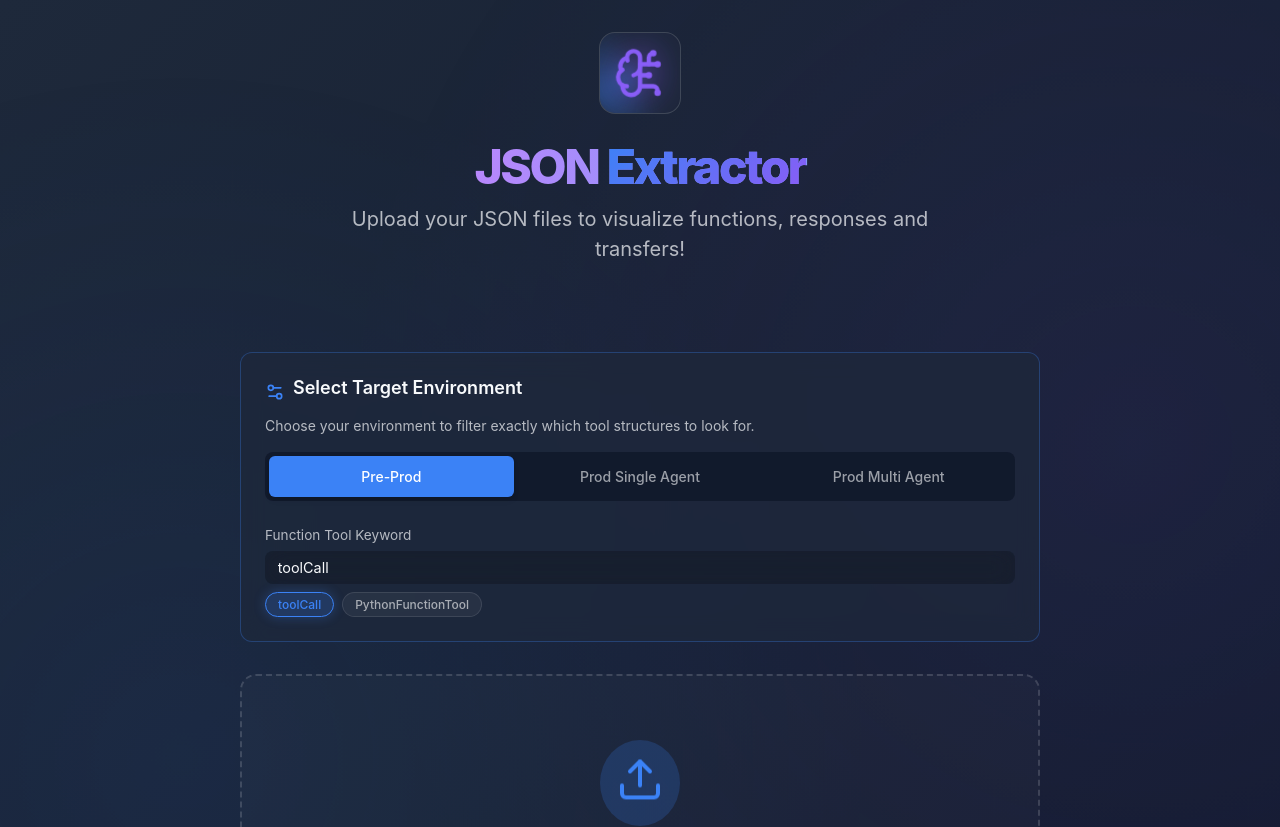
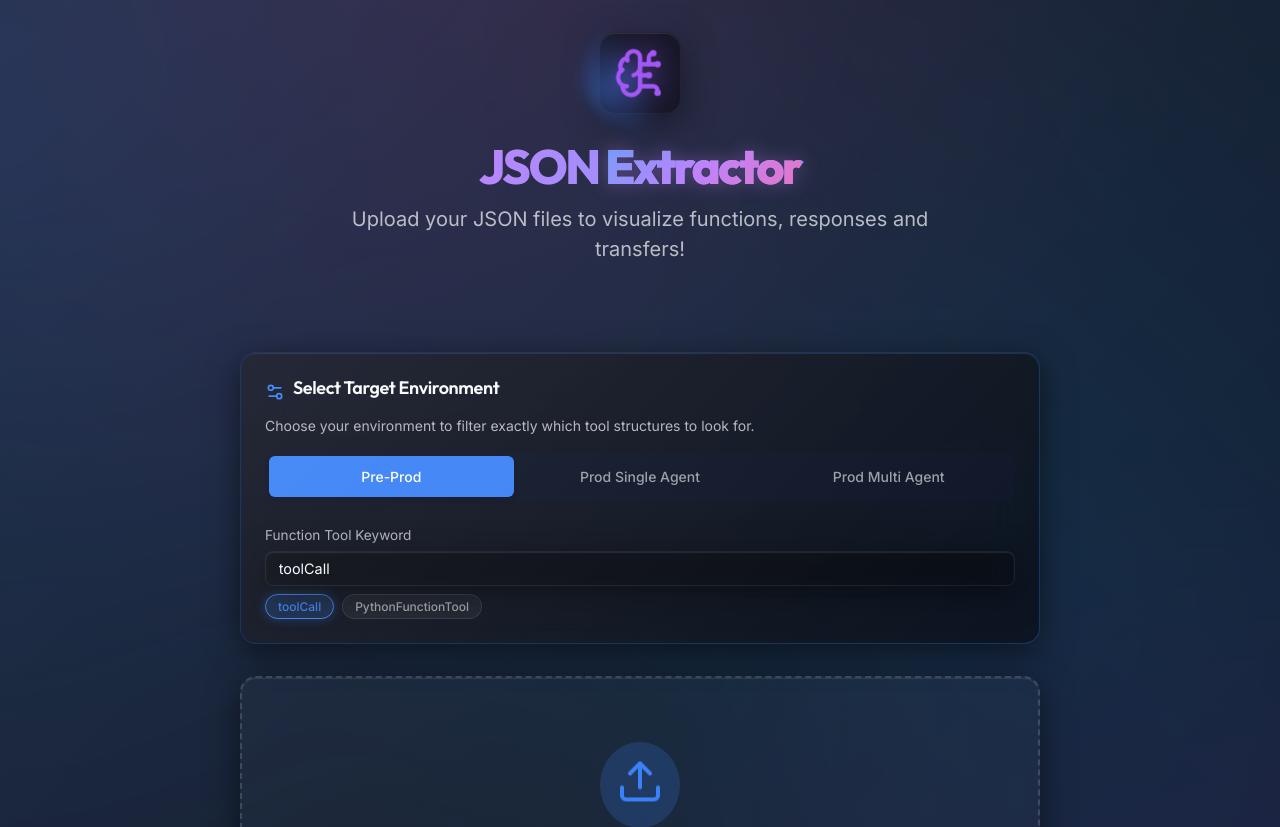
Before and after one commit to ruimartins23/JSON_organizer, a React (Vite) app: page / in a window 1280 px wide. Shown: the top 827 px of the page. Built offline with nearby package versions, Linux system fonts and the light colour scheme.

Commit message:
Revamp UI with cool aesthetics and add Task type option for file exports

```diff
--- a/index.html
+++ b/index.html
@@ -5,6 +5,9 @@
     <link rel="icon" type="image/svg+xml" href="/favicon.svg" />
     <meta name="viewport" content="width=device-width, initial-scale=1.0" />
     <title>Functions Extractor</title>
+    <link rel="preconnect" href="https://fonts.googleapis.com">
+    <link rel="preconnect" href="https://fonts.gstatic.com" crossorigin>
+    <link href="https://fonts.googleapis.com/css2?family=Inter:wght@400;500;600&family=Outfit:wght@500;600;700;800&display=swap" rel="stylesheet">
   </head>
   <body>
     <div id="root"></div>
--- a/src/components/TimelineView.tsx
+++ b/src/components/TimelineView.tsx
@@ -18,12 +18,13 @@ export function TimelineView({ data, onReset }: TimelineViewProps) {
 
   const [selectedAgent, setSelectedAgent] = useState<'A' | 'B'>('A');
   const [taskNumber, setTaskNumber] = useState('');
+  const [clarity, setClarity] = useState<'Clear' | 'Noisy'>('Clear');
 
   useEffect(() => {
     const taskStr = taskNumber.trim() ? taskNumber.trim() : '(task number)';
-    setSummaryFileName(`Telco-AM-${taskStr}-Clear-JSON-${selectedAgent}.txt`);
-    setTranscriptFileName(`Telco-AM-${taskStr}-Clear-Transcript-${selectedAgent}.txt`);
-  }, [selectedAgent, taskNumber]);
+    setSummaryFileName(`Telco-AM-${taskStr}-${clarity}-JSON-${selectedAgent}.txt`);
+    setTranscriptFileName(`Telco-AM-${taskStr}-${clarity}-Transcript-${selectedAgent}.txt`);
+  }, [selectedAgent, taskNumber, clarity]);
 
   const [showTranscripts, setShowTranscripts] = useState(true);
   const [showFunctions, setShowFunctions] = useState(true);
@@ -278,6 +279,19 @@ export function TimelineView({ data, onReset }: TimelineViewProps) {
                   style={{ width: '120px', padding: '0.3rem 0.6rem', borderRadius: '0.4rem', border: '1px solid var(--border-glass)', background: 'rgba(0,0,0,0.2)', color: 'var(--text-foreground)', fontSize: '0.85rem' }}
                 />
               </div>
+
+              <div style={{ display: 'flex', alignItems: 'center', gap: '0.8rem' }}>
+                <span style={{ fontSize: '0.85rem', fontWeight: 600, color: 'var(--text-foreground)' }}>Task Type:</span>
+                <select
+                  value={clarity}
+                  onChange={(e) => setClarity(e.target.value as 'Clear' | 'Noisy')}
+                  className="glass"
+                  style={{ padding: '0.3rem 0.6rem', borderRadius: '0.4rem', border: '1px solid var(--border-glass)', background: 'rgba(0,0,0,0.2)', color: 'var(--text-foreground)', fontSize: '0.85rem', outline: 'none' }}
+                >
+                  <option value="Clear" style={{ background: 'var(--card)' }}>Clear</option>
+                  <option value="Noisy" style={{ background: 'var(--card)' }}>Noisy</option>
+                </select>
+              </div>
             </div>
           </div>
 
@@ -395,7 +409,7 @@ export function TimelineView({ data, onReset }: TimelineViewProps) {
           if (event.type === 'transfer' && !showTransfers) return false;
           return true;
         }).map((event, idx) => (
-          <TimelineItem key={event.id || idx} event={event} />
+          <TimelineItem key={event.id || idx} event={event} index={idx} />
         ))}
         {data.events.length === 0 && (
           <div className="timeline-empty glass">
@@ -407,7 +421,7 @@ export function TimelineView({ data, onReset }: TimelineViewProps) {
   );
 }
 
-function TimelineItem({ event }: { event: ParsedEvent }) {
+function TimelineItem({ event, index }: { event: ParsedEvent, index: number }) {
   const [expanded, setExpanded] = useState(false);
 
   const getEventConfig = (type: string) => {
@@ -425,7 +439,10 @@ function TimelineItem({ event }: { event: ParsedEvent }) {
 
   // Render a completely flat layout without any timeline dots or glass cards
   return (
-    <div style={{ display: 'flex', flexDirection: 'column', padding: '0.35rem 0' }}>
+    <div
+      className="animate-slide-up"
+      style={{ display: 'flex', flexDirection: 'column', padding: '0.35rem 0', animationDelay: `${index * 50}ms` }}
+    >
       <div style={{ display: 'flex', alignItems: 'flex-start' }}>
         <span className={`badge ${event.type === 'message' ? (event.messageRole === 'user' ? 'primary' : 'accent') : 'diag'}`}
               style={{ marginRight: '1rem', minWidth: '4.5rem', textAlign: 'center', marginTop: '0.1rem', cursor: (event.arguments || event.raw) && event.type !== 'message' ? 'pointer' : 'default' }}
--- a/src/index.css
+++ b/src/index.css
@@ -1,21 +1,26 @@
 :root {
-  --background: #0f172a;
+  --background: #09090b;
   --foreground: #f8fafc;
-  --card: #1e293b;
+  --card: rgba(15, 23, 42, 0.4);
   --card-foreground: #f8fafc;
   --primary: #3b82f6;
   --primary-foreground: #ffffff;
-  --secondary: #334155;
+  --primary-glow: rgba(59, 130, 246, 0.5);
+  --secondary: #1e293b;
   --secondary-foreground: #f8fafc;
-  --accent: #8b5cf6;
+  --accent: #a855f7;
+  --accent-glow: rgba(168, 85, 247, 0.5);
   --accent-foreground: #ffffff;
   --destructive: #ef4444;
   --destructive-foreground: #ffffff;
-  --border: #334155;
-  --input: #1e293b;
+  --border: rgba(51, 65, 85, 0.5);
+  --border-glass: rgba(255, 255, 255, 0.08);
+  --bg-glass: rgba(15, 23, 42, 0.6);
+  --input: rgba(15, 23, 42, 0.6);
   --ring: #3b82f6;
-  --radius: 0.75rem;
+  --radius: 1rem;
   --font-family: 'Inter', -apple-system, BlinkMacSystemFont, 'Segoe UI', Roboto, Helvetica, Arial, sans-serif;
+  --font-heading: 'Outfit', -apple-system, BlinkMacSystemFont, 'Segoe UI', Roboto, sans-serif;
 }
 
 * {
@@ -38,9 +43,11 @@ a {
 }
 
 h1, h2, h3, h4, h5, h6 {
-  font-weight: 600;
+  font-family: var(--font-heading);
+  font-weight: 700;
   line-height: 1.2;
   margin-bottom: 0.5rem;
+  letter-spacing: -0.02em;
 }
 
 button {
@@ -58,26 +65,57 @@ input, textarea {
 
 /* Glassmorphism utility */
 .glass {
-  background: rgba(30, 41, 59, 0.7);
-  backdrop-filter: blur(12px);
-  -webkit-backdrop-filter: blur(12px);
-  border: 1px solid rgba(255, 255, 255, 0.15);
+  background: rgba(9, 9, 14, 0.6);
+  backdrop-filter: blur(24px);
+  -webkit-backdrop-filter: blur(24px);
+  border: 1px solid rgba(255, 255, 255, 0.05);
   border-radius: var(--radius);
-  transition: transform 0.3s ease, box-shadow 0.3s ease;
+  box-shadow: inset 0 1px 1px rgba(255, 255, 255, 0.1), 0 8px 32px rgba(0, 0, 0, 0.5);
+  transition: transform 0.4s cubic-bezier(0.4, 0, 0.2, 1), box-shadow 0.4s cubic-bezier(0.4, 0, 0.2, 1), border-color 0.4s ease;
   position: relative;
-  overflow: hidden;
+  overflow: visible;
+  z-index: 1;
+}
+
+.glass::before {
+  content: '';
+  position: absolute;
+  top: 0; left: 0; right: 0; bottom: 0;
+  background: linear-gradient(135deg, rgba(255,255,255,0.08) 0%, rgba(255,255,255,0) 100%);
+  border-radius: inherit;
+  pointer-events: none;
+  z-index: 2;
+}
+
+.glass::after {
+  content: '';
+  position: absolute;
+  top: -1px; left: -1px; right: -1px; bottom: -1px;
+  background: linear-gradient(135deg, rgba(59,130,246,0.3), rgba(168,85,247,0.3), rgba(236,72,153,0.3));
+  border-radius: inherit;
+  z-index: -1;
+  opacity: 0;
+  transition: opacity 0.4s ease;
+  filter: blur(8px);
 }
 
 .glass:hover {
-  box-shadow: 0 8px 30px rgba(0, 0, 0, 0.4);
+  box-shadow: inset 0 1px 1px rgba(255, 255, 255, 0.15), 0 16px 48px rgba(0, 0, 0, 0.6);
+  border-color: rgba(255, 255, 255, 0.2);
+  transform: translateY(-4px) scale(1.01);
+}
+
+.glass:hover::after {
+  opacity: 1;
 }
 
 .gradient-text {
-  background: linear-gradient(135deg, var(--primary), var(--accent));
+  background: linear-gradient(135deg, #60a5fa, #c084fc, #f472b6);
   -webkit-background-clip: text;
   -webkit-text-fill-color: transparent;
   background-clip: text;
   color: transparent;
+  text-shadow: 0 0 20px rgba(192,132,252,0.4);
 }
 
 .gradient-bg {
@@ -92,6 +130,16 @@ input, textarea {
 
 .animate-fade-in {
   animation: fadeInScale 0.5s cubic-bezier(0.16, 1, 0.3, 1) forwards;
+}
+
+@keyframes slideUpFade {
+  from { opacity: 0; transform: translateY(20px); }
+  to { opacity: 1; transform: translateY(0); }
+}
+
+.animate-slide-up {
+  opacity: 0;
+  animation: slideUpFade 0.5s cubic-bezier(0.16, 1, 0.3, 1) forwards;
 }
 
 ::-webkit-scrollbar {
@@ -121,24 +169,21 @@ input, textarea {
   align-items: center;
   position: relative;
   overflow: hidden;
+  background-color: var(--background);
 }
 
 .app-container::before {
   content: '';
   position: absolute;
-  top: 0; left: 0; width: 100%; height: 100%;
+  top: -20%; left: -20%; width: 140%; height: 140%;
   background:
-    radial-gradient(circle at 15% 50%, rgba(59, 130, 246, 0.08) 0%, transparent 50%),
-    radial-gradient(circle at 85% 30%, rgba(139, 92, 246, 0.08) 0%, transparent 50%);
+    radial-gradient(circle at 10% 20%, rgba(59, 130, 246, 0.15) 0%, transparent 40%),
+    radial-gradient(circle at 90% 80%, rgba(168, 85, 247, 0.15) 0%, transparent 40%),
+    radial-gradient(circle at 40% 10%, rgba(236, 72, 153, 0.12) 0%, transparent 35%),
+    radial-gradient(circle at 70% 40%, rgba(14, 165, 233, 0.1) 0%, transparent 40%);
   pointer-events: none;
   z-index: 0;
-  animation: floatBackground 20s ease-in-out infinite alternate;
-}
-
-@keyframes floatBackground {
-  0% { transform: scale(1) translate(0, 0); }
-  50% { transform: scale(1.1) translate(2%, 2%); }
-  100% { transform: scale(1) translate(-2%, -2%); }
+  filter: blur(40px);
 }
 
 .app-header {
@@ -335,22 +380,28 @@ input, textarea {
 }
 
 .btn-primary {
-  background: var(--primary);
+  background: linear-gradient(135deg, var(--primary), #60a5fa);
   color: var(--primary-foreground);
   padding: 0.5rem 1.5rem;
   border-radius: var(--radius);
-  font-weight: 500;
+  font-weight: 600;
   display: inline-flex;
   align-items: center;
   gap: 0.5rem;
   transition: all 0.3s cubic-bezier(0.4, 0, 0.2, 1);
-  box-shadow: 0 4px 14px 0 rgba(59, 130, 246, 0.39);
+  box-shadow: 0 4px 14px 0 var(--primary-glow), inset 0 1px 0 rgba(255,255,255,0.2);
+  border: 1px solid rgba(255,255,255,0.1);
 }
 
 .btn-primary:hover {
-  background: rgba(59, 130, 246, 0.9);
+  background: linear-gradient(135deg, #60a5fa, var(--primary));
   transform: translateY(-2px);
-  box-shadow: 0 6px 20px 0 rgba(59, 130, 246, 0.5);
+  box-shadow: 0 6px 20px 0 rgba(59, 130, 246, 0.6), inset 0 1px 0 rgba(255,255,255,0.3);
+}
+
+.btn-primary:active {
+  transform: translateY(0);
+  box-shadow: 0 2px 8px 0 rgba(59, 130, 246, 0.4);
 }
 
 .hidden-input {
@@ -443,16 +494,25 @@ input, textarea {
 }
 
 .btn-secondary {
-  background: var(--secondary);
+  background: rgba(30, 41, 59, 0.6);
   color: var(--secondary-foreground);
   padding: 0.5rem 1rem;
   border-radius: var(--radius);
-  transition: all 0.3s ease;
+  border: 1px solid var(--border-glass);
+  backdrop-filter: blur(8px);
+  transition: all 0.3s cubic-bezier(0.4, 0, 0.2, 1);
+  font-weight: 500;
 }
 
 .btn-secondary:hover {
   background: rgba(51, 65, 85, 0.8);
   transform: translateY(-2px);
+  box-shadow: 0 4px 12px rgba(0,0,0,0.2);
+  border-color: rgba(255, 255, 255, 0.2);
+}
+
+.btn-secondary:active {
+  transform: translateY(0);
 }
 
 .timeline-list {
```
